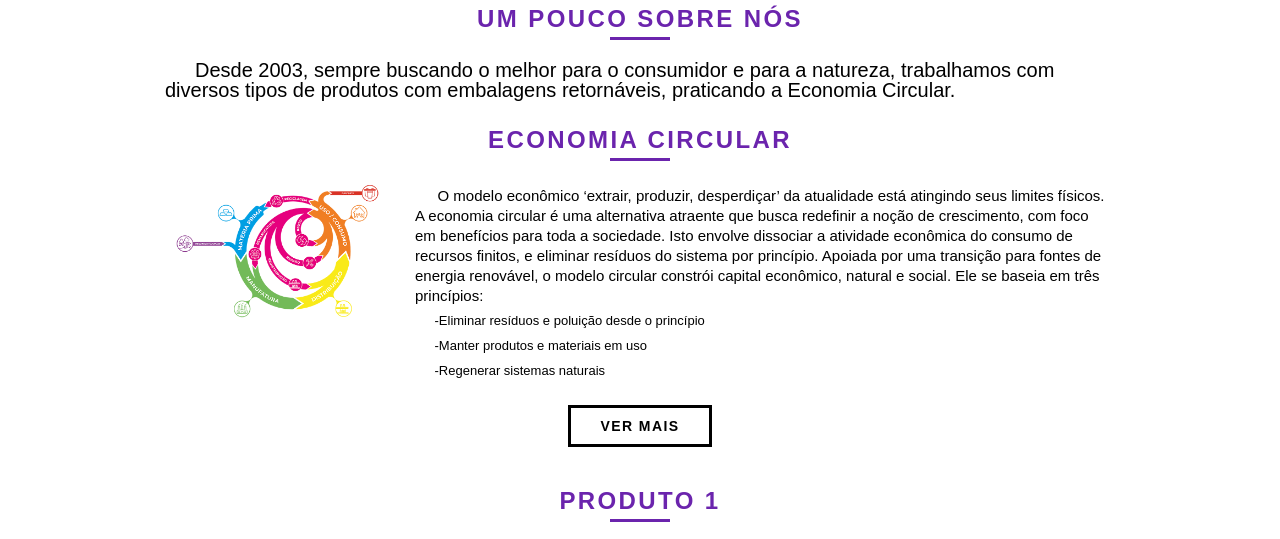
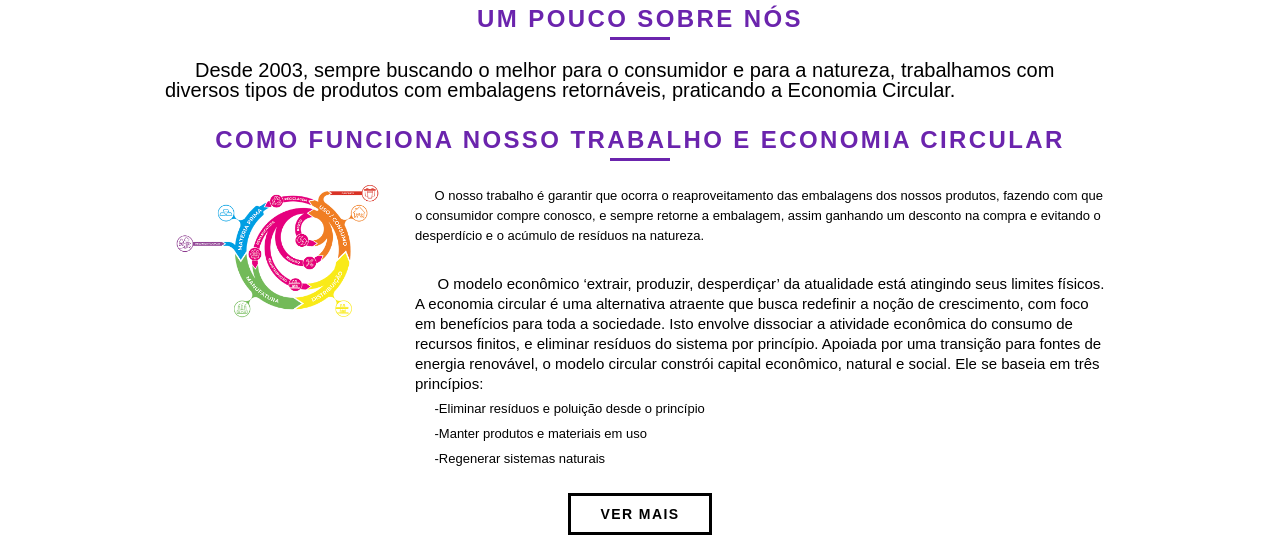
Before and after one commit to diegorafaelvieira/GestaoAmbiental, a plain HTML site: page index.html in a window 1280 px wide. Shown: the part 211-750 px from the top of the page. Drawn offline with Linux system fonts and the light colour scheme.

Commit message:
Update index.html

```diff
--- a/index.html
+++ b/index.html
@@ -32,15 +32,17 @@
 
   <section class="container">
     <div class="mega">
-      <h2 class="subtitulo" data-anime="500">Economia Circular</h2>
+      <h2 class="subtitulo" data-anime="500">Como funciona nosso trabalho e Economia Circular</h2>
       <div class="grid-4" data-anime="500">
         <img src="img/ecoCircular.png" alt="Economia Circular">
       </div>
       <div class="grid-12">
-        <p data-anime="500" style="font-size: 15px;">O modelo econômico ‘extrair, produzir, desperdiçar’ da atualidade está atingindo seus limites físicos. A economia circular é uma alternativa atraente que busca redefinir a noção de crescimento, com foco em benefícios para toda a sociedade. Isto envolve dissociar a atividade econômica do consumo de recursos finitos, e eliminar resíduos do sistema por princípio. Apoiada por uma transição para fontes de energia renovável, o modelo circular constrói capital econômico, natural e social. Ele se baseia em três princípios:</p>
-        <p data-anime="500" style="font-size: 13px;">-Eliminar resíduos e poluição desde o princípio</p>
-        <p data-anime="500" style="font-size: 13px;">-Manter produtos e materiais em uso</p>
-        <p data-anime="500" style="font-size: 13px;">-Regenerar sistemas naturais</p>
+          <p data-anime="500" style="font-size: 13px;">O nosso trabalho é garantir que ocorra o reaproveitamento das embalagens dos nossos produtos, fazendo com que o consumidor compre conosco, e sempre retorne a embalagem, assim ganhando um desconto na compra e evitando o desperdício e o acúmulo de resíduos na natureza.</p>
+          <br />
+          <p data-anime="500" style="font-size: 15px;">O modelo econômico ‘extrair, produzir, desperdiçar’ da atualidade está atingindo seus limites físicos. A economia circular é uma alternativa atraente que busca redefinir a noção de crescimento, com foco em benefícios para toda a sociedade. Isto envolve dissociar a atividade econômica do consumo de recursos finitos, e eliminar resíduos do sistema por princípio. Apoiada por uma transição para fontes de energia renovável, o modelo circular constrói capital econômico, natural e social. Ele se baseia em três princípios:</p>
+          <p data-anime="500" style="font-size: 13px;">-Eliminar resíduos e poluição desde o princípio</p>
+          <p data-anime="500" style="font-size: 13px;">-Manter produtos e materiais em uso</p>
+          <p data-anime="500" style="font-size: 13px;">-Regenerar sistemas naturais</p>
       </div>
       <div class="call">
         <a href="https://www.ideiacircular.com/economia-circular" target="_blank" class="botao">VER MAIS</a>
```
